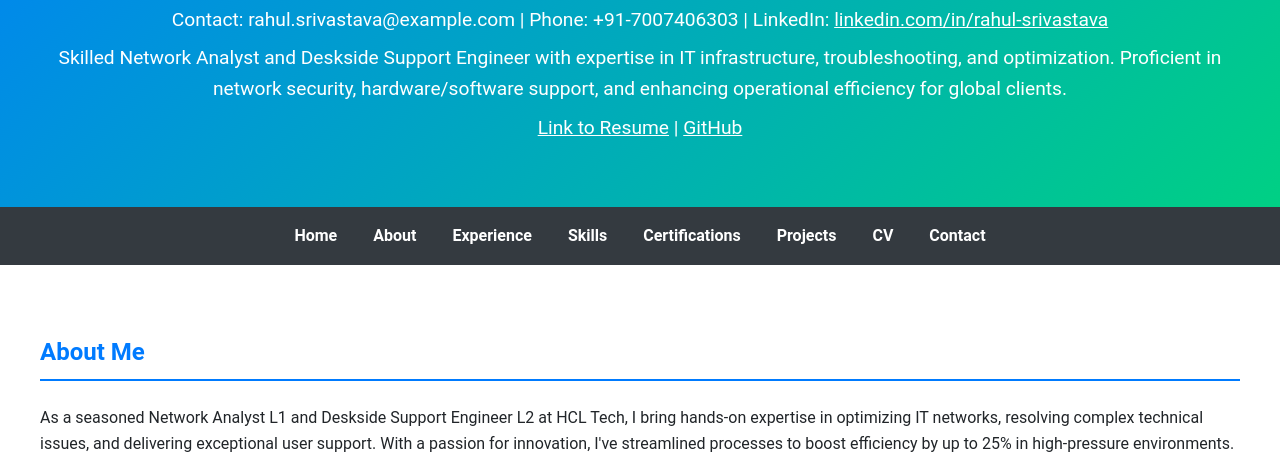
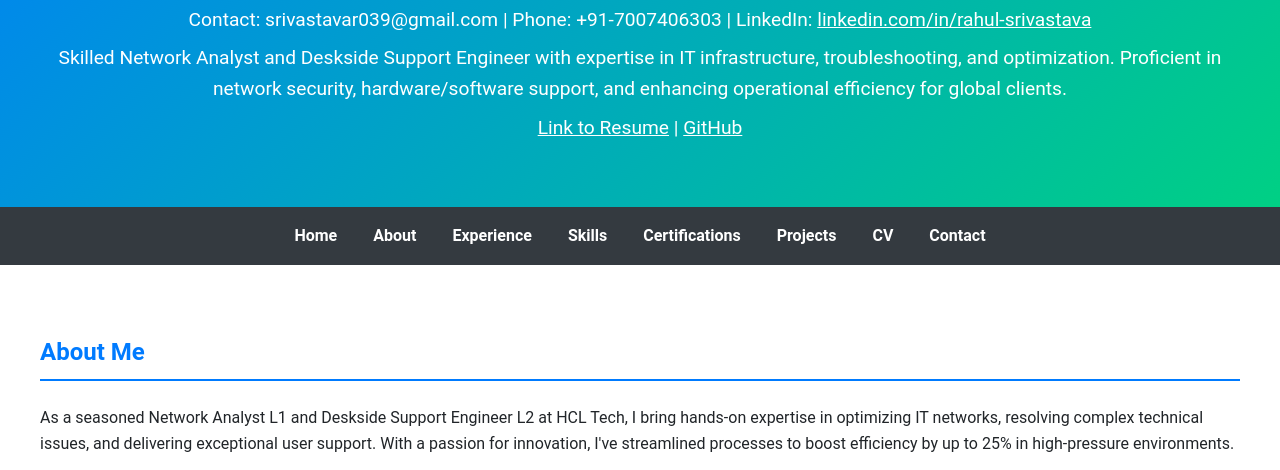
Before and after one commit to rahul2405/index, a plain HTML site: page index.html in a window 1280 px wide. Shown: the part 313-783 px from the top of the page. Drawn offline with Linux system fonts and the light colour scheme.

Commit message:
Update index.html

```diff
--- a/index.html
+++ b/index.html
@@ -261,7 +261,7 @@
     <header id="home">
         <img id="profile-photo" class="profile-photo" src="https://avatars.githubusercontent.com/u/22706561?s=400&u=599e64715fc1613137b2d010a072e61e8b0339fe&v=4" alt="Rahul Srivastava Profile Photo"> <!-- Replace with hosted URL -->
         <h1>Rahul Srivastava</h1>
-        <p>Contact: rahul.srivastava@example.com | Phone: +91-7007406303 | LinkedIn: <a href="https://www.linkedin.com/in/rahul-srivastava" style="color: white;">linkedin.com/in/rahul-srivastava</a></p>
+        <p>Contact: srivastavar039@gmail.com | Phone: +91-7007406303 | LinkedIn: <a href="https://www.linkedin.com/in/rahul-srivastava" style="color: white;">linkedin.com/in/rahul-srivastava</a></p>
         <p>Skilled Network Analyst and Deskside Support Engineer with expertise in IT infrastructure, troubleshooting, and optimization. Proficient in network security, hardware/software support, and enhancing operational efficiency for global clients.</p>
         <p><a href="#cv" style="color: white;">Link to Resume</a> | <a href="https://github.com/rahul2405/resume/blob/main/Rahul-Srivastava-FlowCV-Resume-20250929%20(1).pdf" style="color: white;">GitHub</a></p>
         <button class="dark-mode-toggle" onclick="toggleDarkMode()">🌙</button>
```
